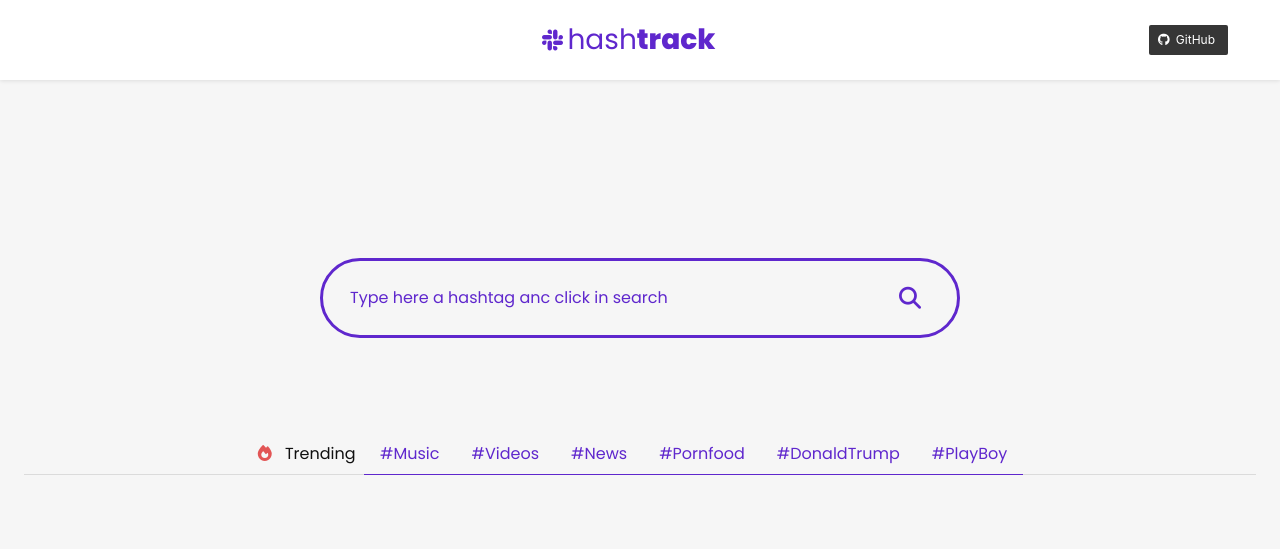
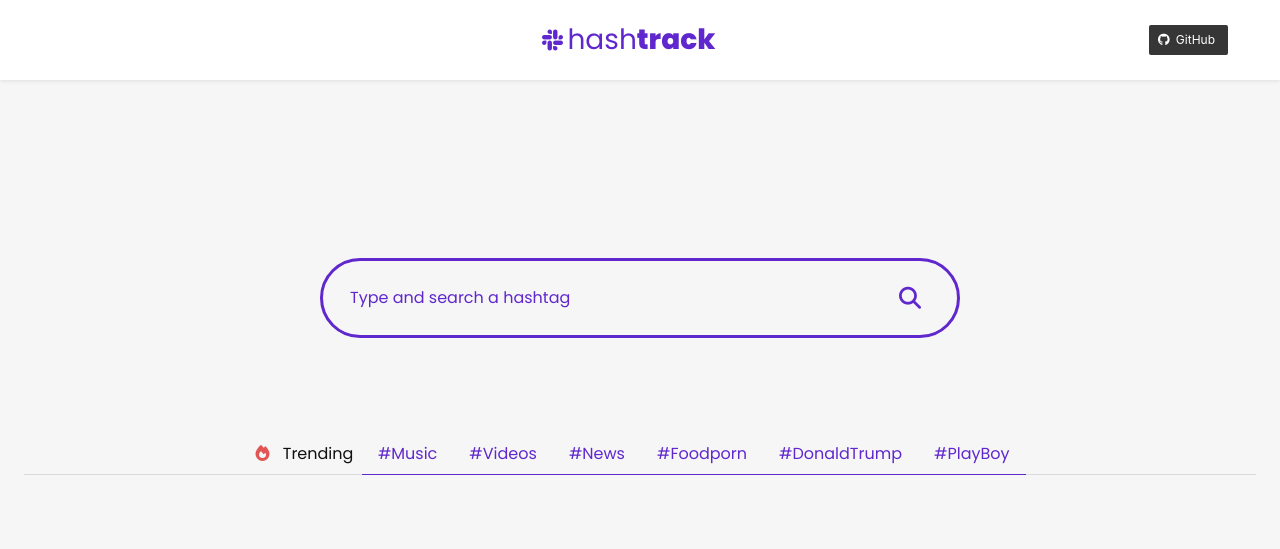
Before and after one commit to Kimberly-Morgan/Project-01-hashtack, a plain HTML site: page index.html in a window 1280 px wide. Shown: the top 549 px of the page. Drawn offline with nearby package versions, Linux system fonts and the light colour scheme; a script that the page names is missing.

Commit message:
fixing typos

```diff
--- a/index.html
+++ b/index.html
@@ -5,7 +5,7 @@
 	<meta charset="UTF-8">
 	<meta name="viewport" content="width=device-width, initial-scale=1.0">
 	<meta http-equiv="X-UA-Compatible" content="ie=edge">
-	<title>Hashtack App</title>
+	<title>HashTrack App</title>
 	<link rel="stylesheet" href="assets/css/reset.min.css">
 	<link href="https://fonts.googleapis.com/css?family=Lato|Poppins:400,500,700,800&display=swap" rel="stylesheet">
 	<link rel="stylesheet" href="assets/css/bulma.min.css">
@@ -41,7 +41,7 @@
 							<div class="a-field search__field">
 								<input type="text" id="query" class="r-text-field a-field__input search__input" placeholder="e.g pizza or any word of your preference" required>
 								<button class="r-button search__button search__clear" type="reset"> <span class="search__clear-label">Clear the search form</span> <i class="fas fa-times search__icon search__icon-clear"></i> </button>
-								<label class="a-field__label-wrap search__hint" for="query"> <span class="a-field__label">Type here a hashtag anc click in search</span> </label>
+								<label class="a-field__label-wrap search__hint" for="query"> <span class="a-field__label">Type and search a hashtag</span> </label>
 							</div>
 							<button class="r-button search__button search__submit" type="submit"> <span class="search__submit-label">Search</span> <i class="fas fa-search search__icon search__icon-search"></i> </button>
 						</form>
@@ -66,7 +66,7 @@
 				<a> <span>#News</span> </a>
 			</li>
 			<li>
-				<a> <span>#Pornfood</span> </a>
+				<a> <span>#Foodporn</span> </a>
 			</li>
 			<li>
 				<a> <span>#DonaldTrump</span> </a>
```
